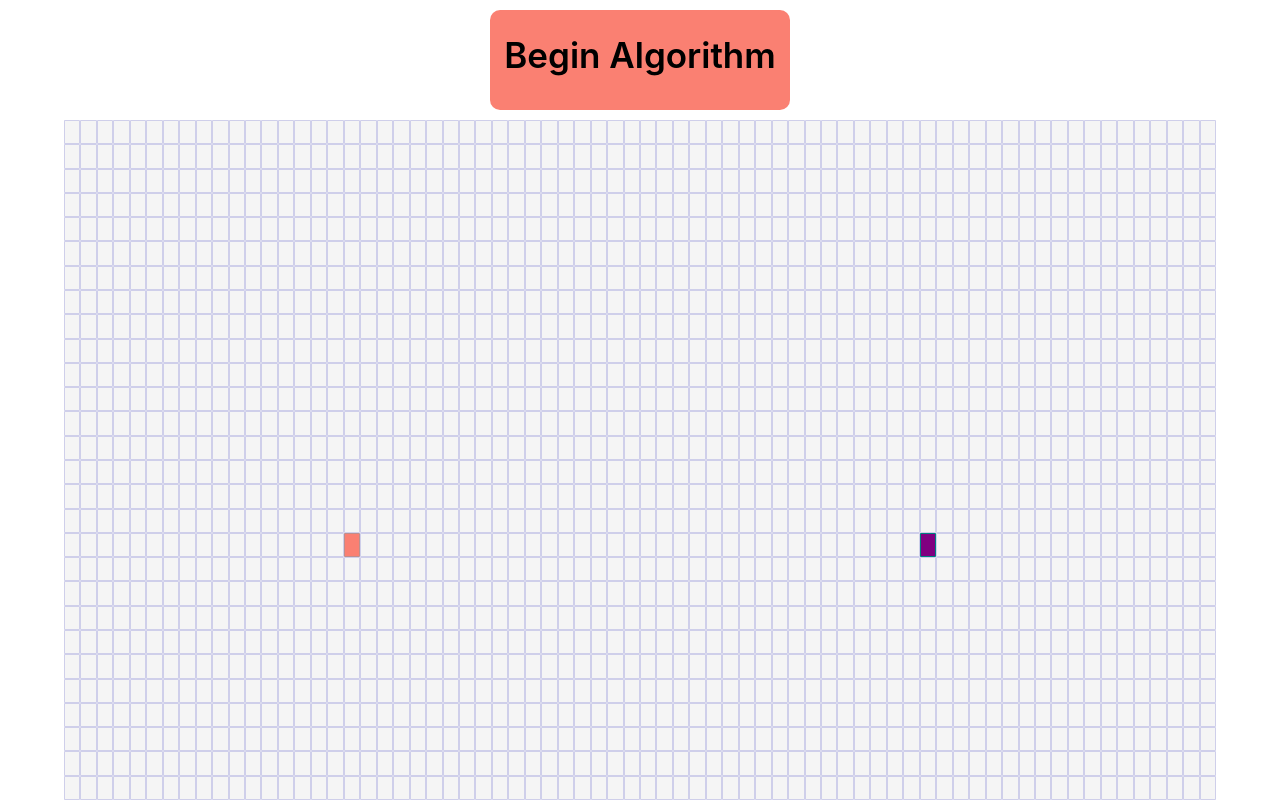
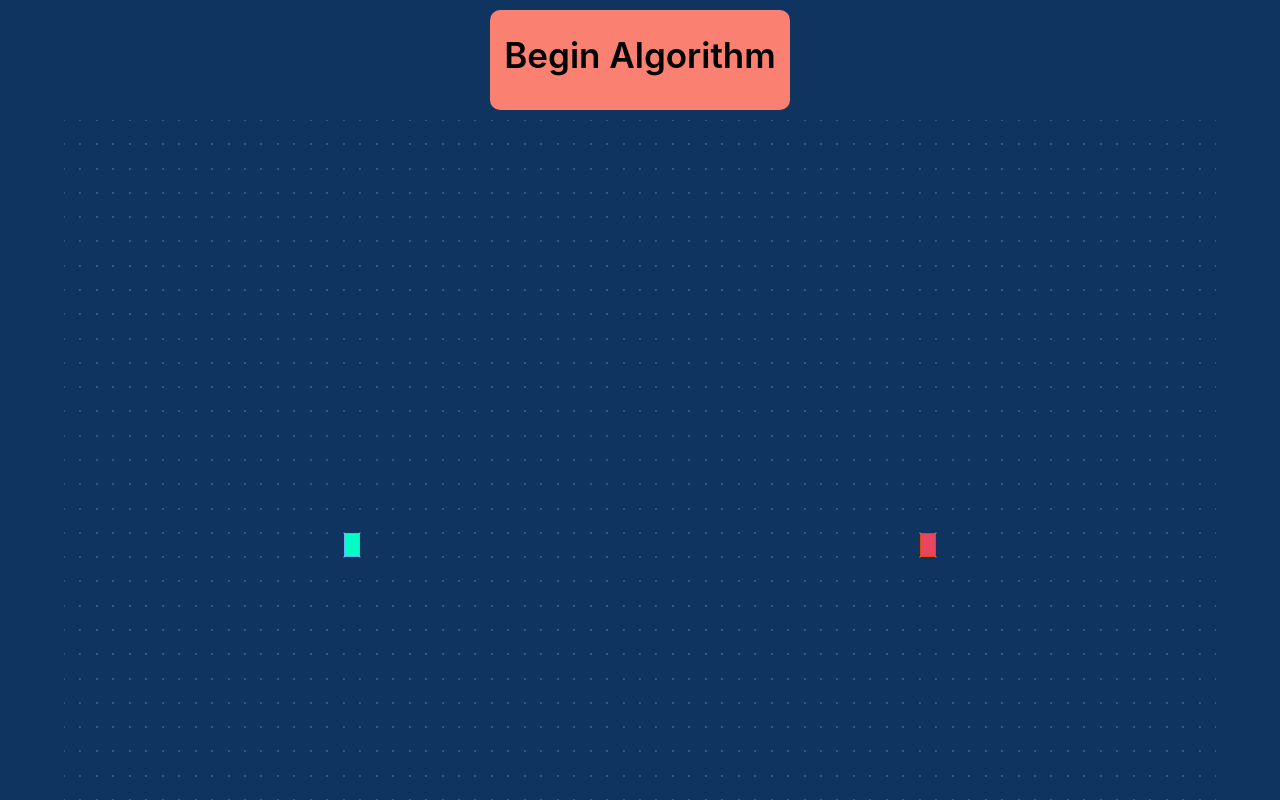
Before and after one commit to danieljaeim/AlGoggles, a React (Create React App) app: page / in a window 1280 px wide. Shown: the top 800 px of the page. Built offline with nearby package versions, Linux system fonts and the light colour scheme.

Commit message:
pushing finished djikstra's algorithm without distance changes

```diff
--- a/src/Components/App.js
+++ b/src/Components/App.js
@@ -166,29 +166,21 @@ class App extends React.Component {
 
     while (!pq.isEmpty()) {
       let curNode = pq.dequeue().elem;
-      let curDistance = curNode.distance;
+
+      if (curNode.y === endTile.y && curNode.x === endTile.x) break;
+
+      let curDistance = distances[curNode.y + ' ' + curNode.x];
       curNode.adjacent.forEach(neighbor => {
-        if (neighbor.type === "WALL") return;
-        neighbor.avisited = true;
-        let neighborDistance = Math.sqrt(Math.pow(endTile.y - neighbor.y, 2) + Math.pow(endTile.x - neighbor.x, 2))
-        let alt = (curDistance + neighborDistance);
-        let key = neighbor.y + ' ' + neighbor.x;
-        if (alt < distances[key]) {
-          distances[key] = alt;
-          trace[key] = curNode.y + ' ' + curNode.x;
-          pq.enqueue(neighbor, alt);
-          if (alt > highestDistance) {
-            highestDistance = alt;
-            furthestNode = neighbor;
+        if (neighbor.type == "WALL") return;
+        if (!neighbor.avisited) {
+          neighbor.avisited = true;
+          let alt = curDistance + 1;
+          if (alt < distances[neighbor.y + ' ' + neighbor.x]) {
+            distances[neighbor.y + ' ' + neighbor.x] = curDistance + 1;
+            trace[neighbor.y + ' ' + neighbor.x] = curNode.y + ' ' + curNode.x;
+            pq.enqueue(neighbor, curDistance + 1)
           }
-
         }
-
-        if (neighbor.y == endTile.y && neighbor.x == endTile.x) {
-          console.log('found end at', neighbor.x + ' ' + neighbor.y)
-          foundEnd = true;
-        }
-
       });
     }
 
@@ -203,7 +195,7 @@ class App extends React.Component {
       lastStep = trace[lastStep];
     }
 
-    console.log(path.length, highestDistance, furthestNode)
+    console.log('path:', path, 'highestDist:', highestDistance, 'furthestNode: ',furthestNode)
 
     this.setState({ endStartDistance: path.length - 1 })
 
--- a/src/Components/Arena.js
+++ b/src/Components/Arena.js
@@ -23,6 +23,7 @@ class Arena extends React.Component {
                         endStartDistance={endStartDistance}
                         startTile={startTile}
                         endTile={endTile}
+                        distance={tile.distance}
                         lit={tile.lit}
                         visited={tile.avisited}
                         type={tile.type}
--- a/src/Components/Tile.js
+++ b/src/Components/Tile.js
@@ -2,22 +2,22 @@ import React from 'react';
 import '../css/Tile.css';
 import { calcDistance } from '../data/Algorithms';
 
-const visitDelay = 0.15;
+const visitDelay = 0.3;
 
 class Tile extends React.Component {
     render() {
-        let { x, y, lit, visited, startTile, endStartDistance, endTile, width, height, type, mouseDown, movingStart, movingEnd, updateArenaTile, updateSpecial } = this.props;
+        let { x, y, lit, visited, distance, startTile, endStartDistance, endTile, type, movingStart, movingEnd, updateArenaTile, updateSpecial } = this.props;
 
-        // let endDist = calcDistance(endTile.x, x, endTile.y, y);
+        let endDist = calcDistance(endTile.x, x, endTile.y, y);
         let startDist = calcDistance(startTile.x, x, startTile.y, y);
 
         let movingState = (type === "START" && movingStart) || (type === "END" && movingEnd) ? ' moving forwards' : '';
         let litState = lit && !(type === "END" || type === "START");
-        let visitState = visited && !(type === "END" || type === "START");
+        let visitState = visited && !(type === "END" || type === "START") && distance <= endStartDistance;
 
         let delay = startDist;
         let litAnimation = litState ? `.1s light-up linear ${delay * .1 + visitDelay * endStartDistance}s forwards running, ` : '';
-        let visitAnimation = visitState ? `1s visited linear ${delay * visitDelay}s forwards` : '';
+        let visitAnimation = visitState ? `1.5s visited linear ${delay * visitDelay}s` : '';
         // keep this as ${endStartDistance * delay * visitDelay} for some cool effects
 
         return (
--- a/src/css/Arena.css
+++ b/src/css/Arena.css
@@ -9,4 +9,5 @@
     min-height: 850px;
     align-content: flex-start;
     /* border: 1px black solid; */
+    background-color: whitesmoke
 }
--- a/src/css/Tile.css
+++ b/src/css/Tile.css
@@ -17,40 +17,36 @@
         border: 2px solid whitesmoke;
     }
     100% {
-        border: 2px solid purple;
-        background-color: black;
+        border: 2px solid #A3C4BC;
+        background-color: #F0C808;
     }
 }
 
 .REG {
-    border: 1px solid #CFCFEA;
-    background-color: whitesmoke;
+    border: 1px solid #0f3460;
+    background-color: #0f3460;
 }
 
 .END {
-    border: 1px teal solid;
-    background-color: purple;
+    border: 1px #D84A05 solid;
+    background-color: #e94560;
 }
 
 .START {
-    border: 1px rosybrown solid;
-    background-color: salmon;
+    border: 1px #65AFFF solid;
+    background-color:#00FFC5;
 }
 
 .WALL {
-    border: 1px  rgb(12, 53, 71) solid;
-    animation: 0.3s expand ease-in forwards alternate;
+    border: 2px solid #0F3460;
+    background-color: #1A1A2E;
+    animation: 0.001s expand ease-in forwards alternate;
 }
 
 @keyframes expand {
     0% {
         transform: scale(0.5);
-        background-color: rgb(12, 53, 71);
-    }
-
-    25% {
-        transform: scale(0.9);
-        background-color: rgb(12, 53, 71);
+        background-color: #16213e;
     }
 
     50% {
@@ -60,7 +56,7 @@
 
     100% {
         transform: scale(1.0);
-        background-color: rgb(12, 53, 71);
+        background-color: #1a1a2e;
     }
 }
 
@@ -91,8 +87,8 @@
         border-radius: 50%;
         transform: scale(.2);
         transition: all 100ms cubic-bezier(0.23, 1, 0.320, 1) 0ms;
-        background-color: #D7D9CE;
-        border-color: goldenrod;
+        background-color: #E8F7EE;
+        border-color: #F0C808;
     }
 
     30% {
@@ -117,6 +113,6 @@
     }
 
     100% {
-        background-color: bisque;
+        background-color: #0f3460;
     }
 }
--- a/src/data/Algorithms.js
+++ b/src/data/Algorithms.js
@@ -1,5 +1,9 @@
 let calcDistance = (x1, x2, y1, y2) => {
-    return Math.sqrt(Math.pow(y1 - y2, 2) + Math.pow(x1 - x2, 2)).toFixed(4);
+    let a = x1 - x2;
+    let b = y1 - y2;
+
+    let c = Math.sqrt(a*a + b*b);
+    return c;
 }
 
 export { calcDistance }
--- a/src/data/PriorityQueue.js
+++ b/src/data/PriorityQueue.js
@@ -11,7 +11,7 @@ export default class PriorityQueue {
             return;
         }
 
-        if (this.items[this.items.length - 1].priority < qNode.priority) {
+        if (this.items[this.items.length - 1].priority <= qNode.priority) {
             this.items.push(qNode);
             return;
         }
--- a/src/index.css
+++ b/src/index.css
@@ -5,6 +5,7 @@ body {
     sans-serif;
   -webkit-font-smoothing: antialiased;
   -moz-osx-font-smoothing: grayscale;
+  background-color: #0f3460;
 }
 
 code {
```
